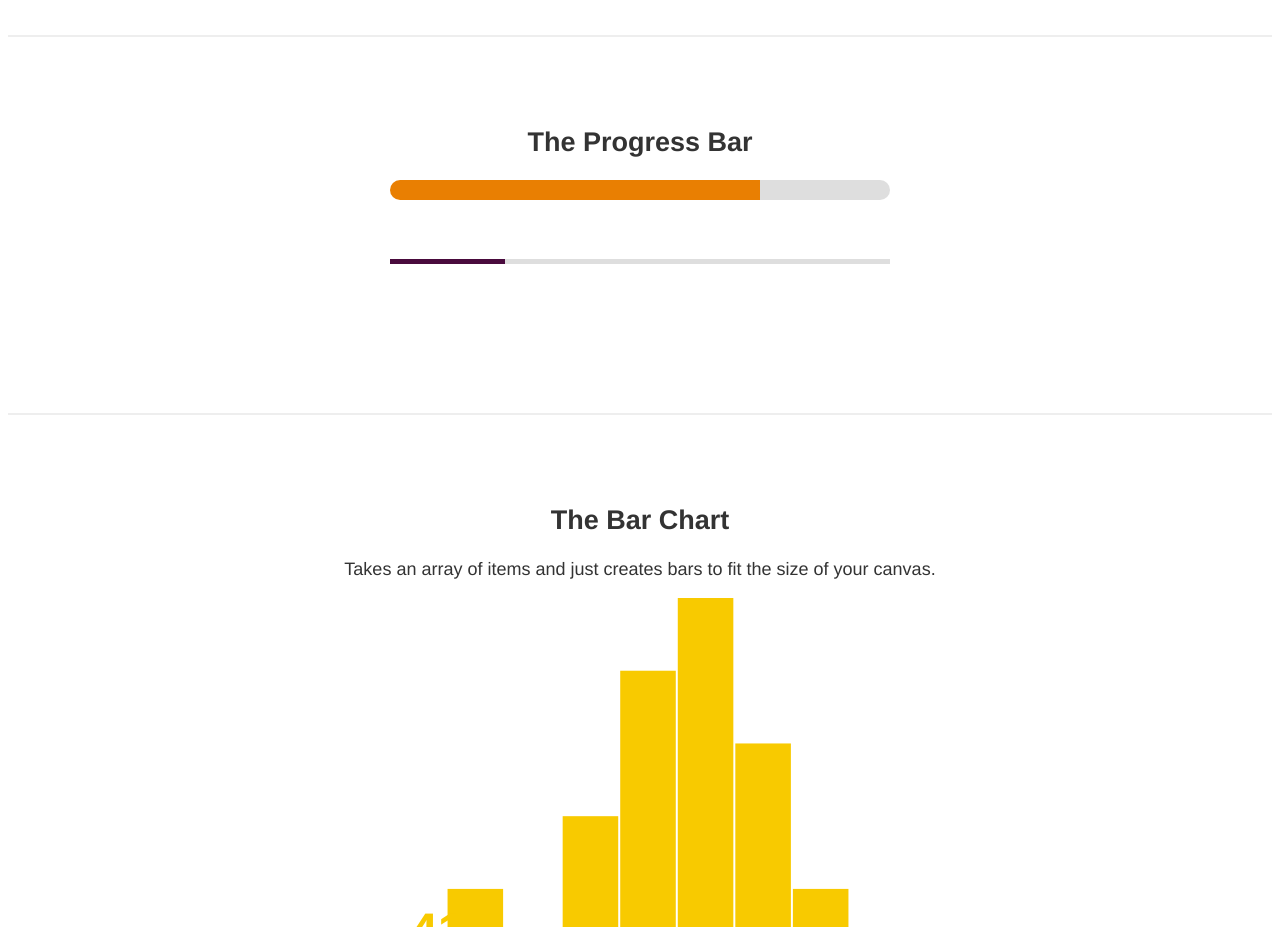
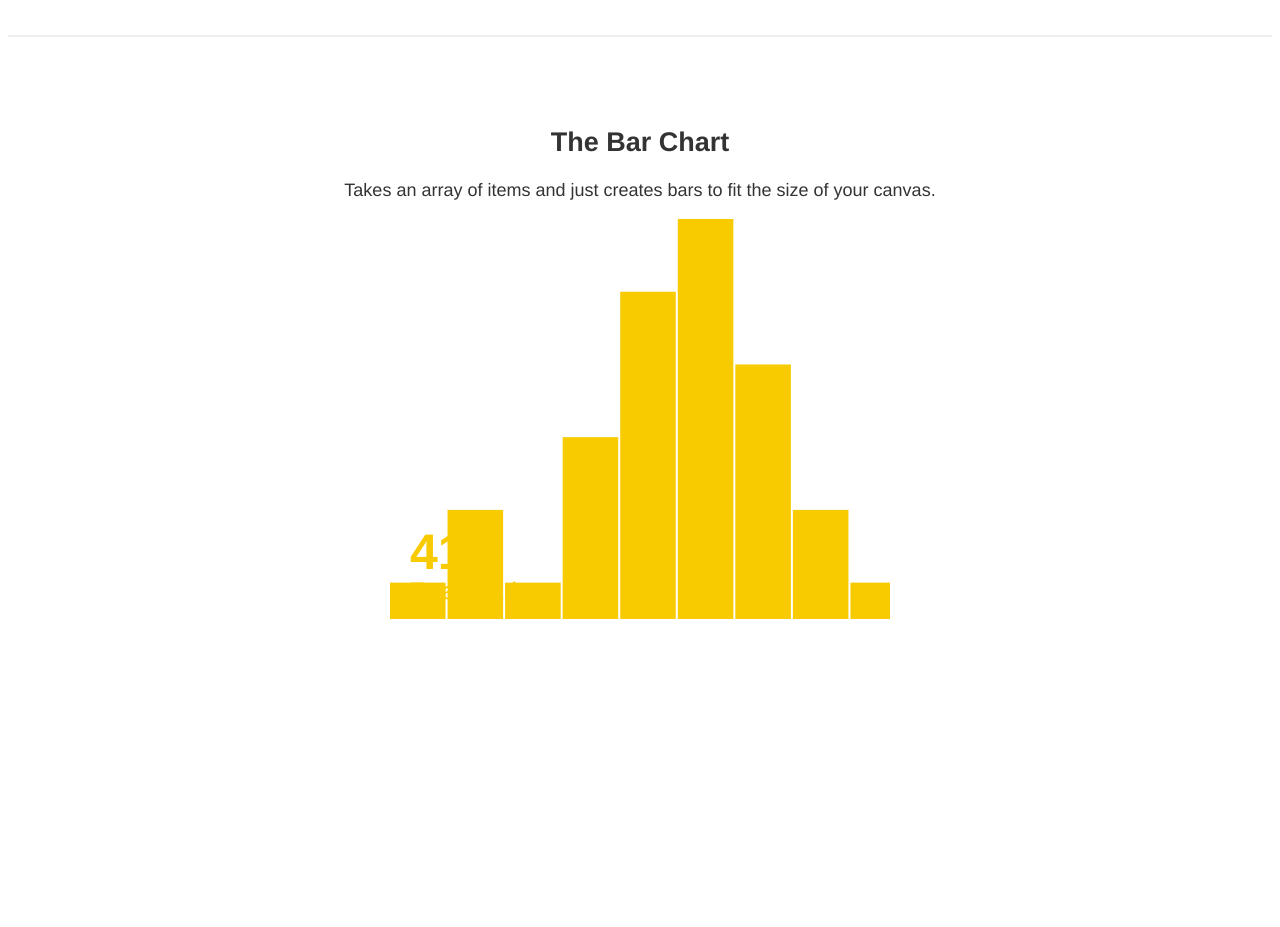
Before and after one commit to tylerlee/chartabull, a website: page index.html in a window 1280 px wide. Shown: the part 2480-3407 px from the top of the page. After the commit the page ends 3166 px from the top, so only its background shows below. Drawn offline with Linux system fonts and the light colour scheme.

Commit message:
removed progress bar from chartabull

```diff
--- a/chartabull.js
+++ b/chartabull.js
@@ -21,8 +21,6 @@ var Chartabull = window.Chartabull = function(el, type, data, options, chartText
     this.drawBarChart(el, data);
     chartValue = _.reduce(data, function(a, b){ return a + b; }, 0);
     this.buildText(el, chartValue, chartText);
-  } else if(type == 'progress'){
-    this.drawProgressBar(el, data);
   }
 };
 
@@ -120,20 +118,6 @@ _.extend(Chartabull.prototype, {
     drawContext.fillStyle = this.backgroundColor;
     drawContext.fill();
   },
-  drawProgressBar: function(el, data){
-    var height  = el.height(),
-        width   = el.width();
-
-    var ratio  = data[0]/data[1];
-    var drawContext = el[0].getContext("2d");
-
-    // Fill the background
-    drawContext.fillStyle = this.backgroundColor;
-    drawContext.fillRect(0, 0, width, height);
-    // Fill the bar
-    drawContext.fillStyle = this.chartColor;
-    drawContext.fillRect(0, 0, width * ratio, height);
-  },
   drawBarChart: function(el,data){
     var height = el.height();
     var width = el.width();
--- a/index.html
+++ b/index.html
@@ -102,24 +102,6 @@
 
     <hr>
 
-    <h2 id="progress">The Progress Bar</h2>
-
-    <canvas height="20" width="500"
-        class="js-chartabull rounded-fifty"
-        data-type="progress"
-        data-values="[74,100]"
-        data-options='{"backgroundColor":"#dedede", "chartColor": "#E97F02", "primaryFont": "normal 16px helvetica"}'></canvas>
-
-    <br>
-    <canvas height="5" width="500"
-        class="js-chartabull"
-        data-type="progress"
-        data-values="[23,100]"
-        data-options='{"backgroundColor":"#dedede", "chartColor": "#490A3D"}'>
-    </canvas>
-
-    <hr>
-
     <h2 id="bar">The Bar Chart</h2>
     <p>Takes an array of items and just creates bars to fit the size of your canvas.</p>
     <canvas height="400" width="500"
```
